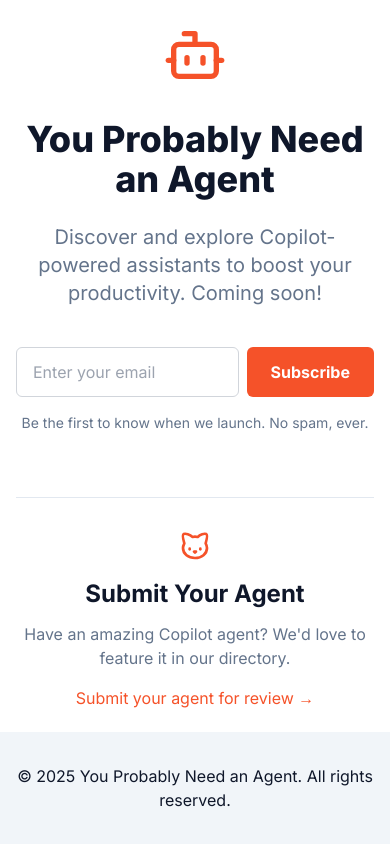
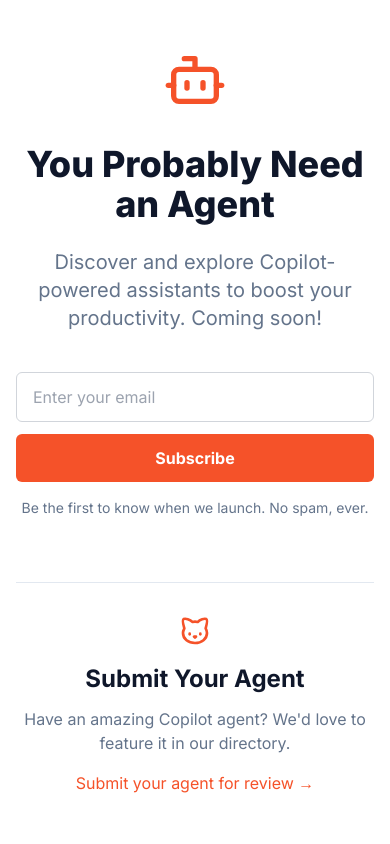
Before and after one commit to danielando/youprobablyneedanagent, a Next.js app: page / in a window 390 px wide. Shown: the top 844 px of the page. Built offline with nearby package versions, Linux system fonts and the light colour scheme.

Commit message:
changed the input style on mobile and added more space above footer on mobile

```diff
--- a/app/components/ConvertKitForm.tsx
+++ b/app/components/ConvertKitForm.tsx
@@ -34,7 +34,11 @@
       >
         <div data-style="clean">
           <ul className="formkit-alert formkit-alert-error" data-element="errors" data-group="alert"></ul>
-          <div data-element="fields" data-stacked="false" className="seva-fields formkit-fields flex gap-2">
+          <div
+            data-element="fields"
+            data-stacked="false"
+            className="seva-fields formkit-fields flex flex-col sm:flex-row gap-3 sm:gap-2"
+          >
             <div className="formkit-field flex-grow">
               <input
                 className="formkit-input w-full px-4 py-3 text-gray-700 bg-white border border-gray-300 rounded-md focus:outline-none focus:ring-2 focus:ring-accent focus:border-transparent"
@@ -47,7 +51,7 @@
             </div>
             <button
               data-element="submit"
-              className="formkit-submit formkit-submit bg-accent text-white font-bold py-3 px-6 rounded-md hover:bg-accent/90 transition-colors focus:outline-none focus:ring-2 focus:ring-accent focus:ring-offset-2"
+              className="formkit-submit formkit-submit w-full sm:w-auto bg-accent text-white font-bold py-3 px-6 rounded-md hover:bg-accent/90 transition-colors focus:outline-none focus:ring-2 focus:ring-accent focus:ring-offset-2"
             >
               <div className="formkit-spinner">
                 <div></div>
--- a/app/page.tsx
+++ b/app/page.tsx
@@ -4,7 +4,7 @@
 export default function Home() {
   return (
     <div className="min-h-screen flex flex-col">
-      <main className="flex-grow flex items-center justify-center px-4 sm:px-6 lg:px-8">
+      <main className="flex-grow flex items-center justify-center px-4 sm:px-6 lg:px-8 py-12 sm:py-16">
         <div className="max-w-3xl mx-auto text-center">
           <div className="mb-8 flex justify-center">
             <Bot className="h-16 w-16 text-accent" />
@@ -18,7 +18,7 @@
           </div>
           <p className="mt-4 text-sm text-muted-foreground">Be the first to know when we launch. No spam, ever.</p>
 
-          <div className="mt-16 pt-8 border-t border-border">
+          <div className="mt-16 pt-8 border-t border-border pb-12 sm:pb-0">
             <div className="flex items-center justify-center mb-4">
               <Cat className="h-8 w-8 text-accent" />
             </div>
```
